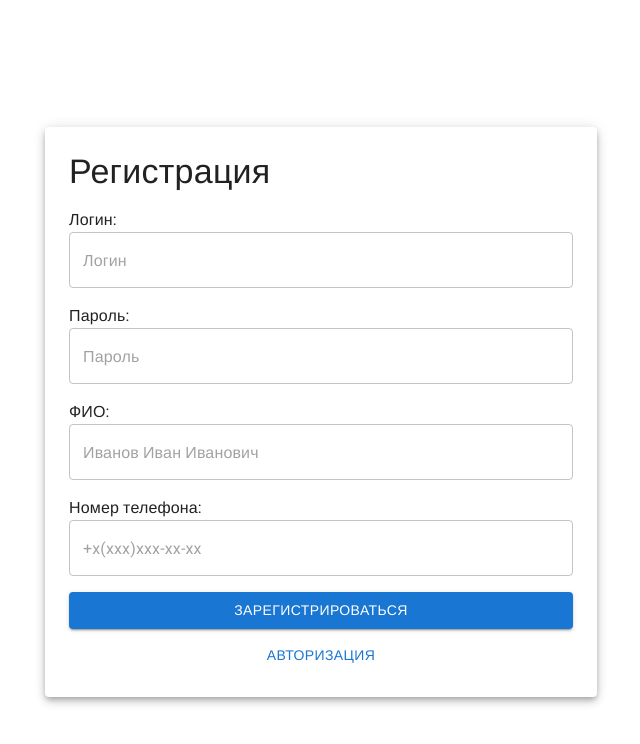
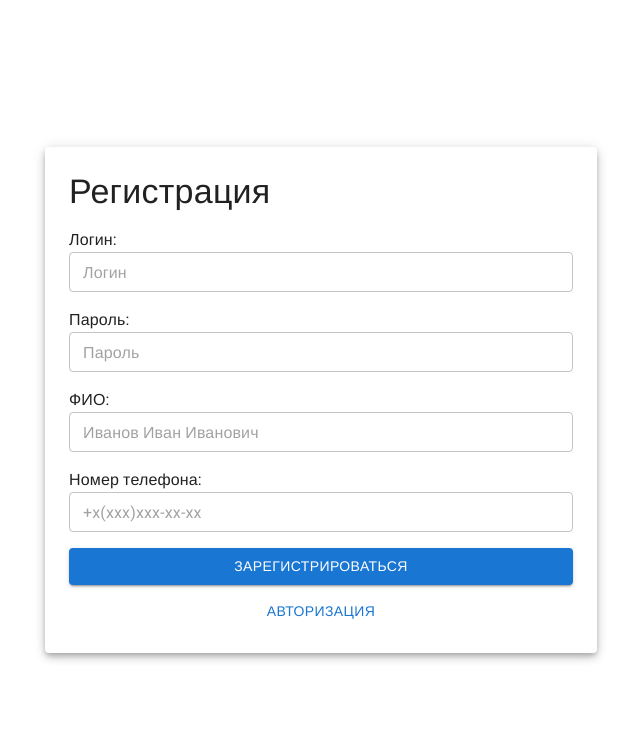
Before and after one commit to moevm/nosql1h25-electronics, a React (Vite) app in the folder frontend/: page /register in a window 1280 px wide. Shown: the top 744 px of the page, without its empty margins (319-959 px from the left). Built offline with nearby package versions, Linux system fonts and the light colour scheme; a web font is replaced by a local one.

Commit message:
fix: make inputs smaller

```diff
--- a/frontend/src/components/pages/LoginPage/LoginPage.tsx
+++ b/frontend/src/components/pages/LoginPage/LoginPage.tsx
@@ -15,7 +15,12 @@ export const LoginPage = () => {
 
   return (
     <Container maxWidth='xs' className={style.container}>
-      <Paper component='form' elevation={5} onSubmit={onSubmit} sx={{ p: 3 }}>
+      <Paper
+        component='form'
+        elevation={5}
+        onSubmit={onSubmit}
+        sx={{ p: 3 }}
+      >
         <Stack direction='column' gap={2}>
           <Typography variant='h4'>Авторизация</Typography>
 
@@ -24,8 +29,6 @@ export const LoginPage = () => {
             <TextField
               placeholder='Логин'
               name='login'
-              slotProps={{ htmlInput: { minLength: 3, maxLength: 50 }}}
-              required
               value={login}
               onChange={e => setLogin(e.target.value)}
             />
@@ -37,8 +40,6 @@ export const LoginPage = () => {
               placeholder='Пароль'
               type='password'
               name='password'
-              slotProps={{ htmlInput: { minLength: 8, maxLength: 50 }}}
-              required
               value={password}
               onChange={e => setPassword(e.target.value)}
             />
--- a/frontend/src/components/pages/RegisterPage/RegisterPage.tsx
+++ b/frontend/src/components/pages/RegisterPage/RegisterPage.tsx
@@ -17,7 +17,12 @@ export const RegisterPage = () => {
 
   return (
     <Container maxWidth='sm' className={style.container}>
-      <Paper component='form' elevation={5} onSubmit={onSubmit} sx={{ mt: 3, p: 3 }}>
+      <Paper
+        component='form'
+        elevation={5}
+        onSubmit={onSubmit}
+        sx={{ p: 3 }}
+      >
         <Stack direction='column' gap={2}>
           <Typography variant='h4'>Регистрация</Typography>
 
@@ -26,7 +31,6 @@ export const RegisterPage = () => {
             <TextField
               placeholder='Логин'
               name='login'
-              required
               value={login}
               onChange={e => setLogin(e.target.value)}
             />
@@ -38,8 +42,6 @@ export const RegisterPage = () => {
               placeholder='Пароль'
               type='password'
               name='password'
-              slotProps={{ htmlInput: { minLength: 8, maxLength: 50 }}}
-              required
               value={password}
               onChange={e => setPassword(e.target.value)}
             />
@@ -50,8 +52,6 @@ export const RegisterPage = () => {
             <TextField
               placeholder='Иванов Иван Иванович'
               name='fullname'
-              slotProps={{ htmlInput: { minLength: 1, maxLength: 200 }}}
-              required
               value={fullname}
               onChange={e => setFullname(e.target.value)}
             />
@@ -61,10 +61,8 @@ export const RegisterPage = () => {
             <Typography variant='body1'>Номер телефона:</Typography>
             <TextField
               placeholder='+x(xxx)xxx-xx-xx'
-              slotProps={{ htmlInput: { pattern: '\\+\\d\\(\\d{3}\\)\\d{3}-\\d{2}-\\d{2}' }}}
               type='tel'
               name='phone'
-              required
               value={phone}
               onChange={e => setPhone(e.target.value)}
             />
--- a/frontend/src/components/pages/RequestsAdminPage/RequestsAdminPage.tsx
+++ b/frontend/src/components/pages/RequestsAdminPage/RequestsAdminPage.tsx
@@ -33,13 +33,13 @@ export const RequestsClientPage = () => {
           </Stack>
 
           <Stack direction='row' gap={1} alignItems='center'>
-            <Typography component='p' variant='body1'>Дата изменения статуса (от):</Typography>
-            <DatePicker value={fromDate} onChange={value => setFromDate(value)}/>
+            <Typography variant='body1'>Дата изменения статуса (от):</Typography>
+            <DatePicker value={fromDate} onChange={value => setFromDate(value)} />
           </Stack>
 
           <Stack direction='row' gap={1} alignItems='center'>
-            <Typography component='p' variant='body1'>Дата изменения статуса (до):</Typography>
-            <DatePicker value={toDate} onChange={value => setToDate(value)}/>
+            <Typography variant='body1'>Дата изменения статуса (до):</Typography>
+            <DatePicker value={toDate}  onChange={value => setToDate(value)} />
           </Stack>
 
           <Stack direction='row' gap={1} alignItems='center'>
@@ -57,10 +57,20 @@ export const RequestsClientPage = () => {
 
           <Stack direction='row' gap={1} alignItems='center'>
             <Typography variant='body1'>Клиент:</Typography>
-            <TextField placeholder='ФИО' value={client} onChange={e => setClient(e.target.value)}/>
+            <TextField
+              placeholder='ФИО'
+              value={client}
+              onChange={e => setClient(e.target.value)}
+            />
           </Stack>
 
-          <FormControlLabel control={<Checkbox value={helpedResolving} onChange={e => setHelpedResolving(e.target.checked)}/>} label='Участвовал в разрешении' />
+          <FormControlLabel
+            control={<Checkbox
+              value={helpedResolving}
+              onChange={e => setHelpedResolving(e.target.checked)}
+            />}
+            label='Участвовал в разрешении'
+          />
 
           <Box className={style['apply-filters-container']}>
             <Stack direction='row' gap={1} alignItems='center'>
@@ -79,18 +89,25 @@ export const RequestsClientPage = () => {
               </Select>
             </Stack>
 
-            <TextField placeholder='Название...' value={title} onChange={e => setTitle(e.target.value)} />
+            <TextField
+              placeholder='Название...'
+              value={title}
+              onChange={e => setTitle(e.target.value)}
+            />
 
             <Button variant='contained'>Применить фильтры</Button>
 
-            <TextField placeholder='Описание...' value={description} onChange={e => setDescription(e.target.value)} />
+            <TextField
+              placeholder='Описание...'
+              value={description}
+              onChange={e => setDescription(e.target.value)}
+            />
           </Box>
 
           <RequestsTable requests={requestsData}/>
         </Stack>
       </Paper>
     </Container>
-
   );
 };
 
--- /dev/null
+++ b/frontend/src/components/themes/smallInputs.ts
@@ -0,0 +1,13 @@
+import { createTheme } from "@mui/material";
+
+export const smallInputsTheme = createTheme({
+  components: {
+    MuiInputBase: {
+      defaultProps: {
+        size: 'small',
+      },
+    },
+  },
+});
+
+export default smallInputsTheme;
--- a/frontend/src/main.tsx
+++ b/frontend/src/main.tsx
@@ -2,6 +2,7 @@ import { StrictMode } from 'react';
 import { createRoot } from 'react-dom/client';
 import { LocalizationProvider } from '@mui/x-date-pickers/LocalizationProvider';
 import { AdapterDayjs } from '@mui/x-date-pickers/AdapterDayjs';
+import { smallInputsTheme } from '@src/components/themes/smallInputs';
 import 'dayjs/locale/ru';
 import App from '@src/components/App';
 
@@ -10,11 +11,14 @@ import '@fontsource/roboto/400.css';
 import '@fontsource/roboto/500.css';
 import '@fontsource/roboto/700.css';
 import './main.css';
+import { ThemeProvider } from '@mui/material';
 
 createRoot(document.getElementById('root')!).render(
   <StrictMode>
     <LocalizationProvider dateAdapter={AdapterDayjs} adapterLocale='ru'>
-      <App />
+      <ThemeProvider theme={smallInputsTheme}>
+        <App />
+      </ThemeProvider>
     </LocalizationProvider>
   </StrictMode>,
 );
```
Also changed, not shown: frontend/src/components/pages/RequestsClientPage.tsx (+10 -2 lines).
